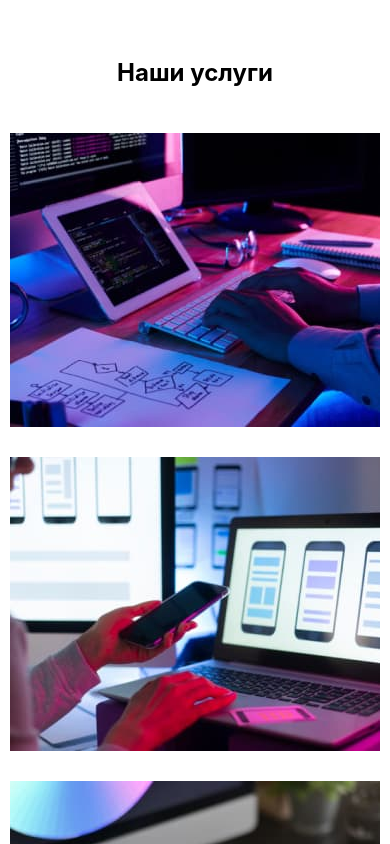
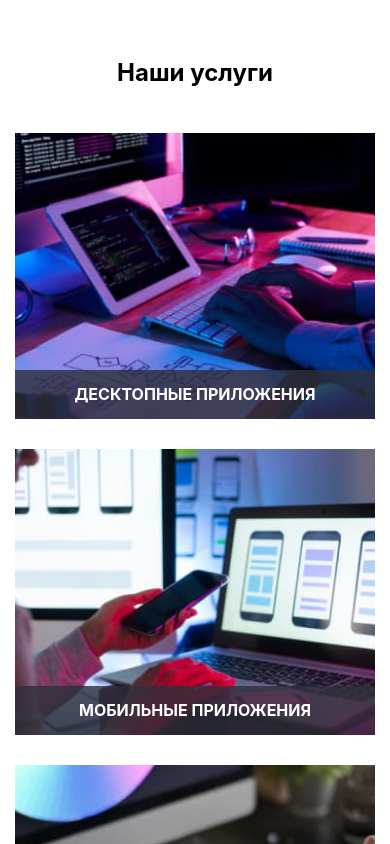
Before and after one commit to TkachAn/react_structture_shablon, a React (Create React App) app: page / in a window 390 px wide. Shown: the part 1740-2584 px from the top of the page. Built offline with nearby package versions, Linux system fonts and the light colour scheme; the HTML template or start-up script is replaced by a standard one.

Commit message:
craft styles
Mobile First

```diff
--- a/src/pages/home/content/craft/s.module.css
+++ b/src/pages/home/content/craft/s.module.css
@@ -1,101 +1,109 @@
-/* s.module.css */
-/* s.module.css */
+/* s.module.css - Mobile First Approach */
 
-/* --- 1. Контейнер галереи (ul.gallery) --- */
-/*
-   В коде React ul.gallery имеет className="gallery".
-   Если этот класс НЕ ИМПОРТИРОВАН из s.module.css, то он должен быть определен в ГЛОБАЛЬНЫХ стилях.
-   Однако, для надежности, я включу его здесь, предполагая, что вы измените React-код на className={s.gallery}.
-   Если вы не хотите менять React-код, уберите этот блок или перенесите его в глобальный CSS.
-*/
+/* ======================================= */
+/* 1. БАЗОВЫЕ СТИЛИ (MOBILE / ДО 768px)  */
+/* ======================================= */
+
 .gallery {
     display: flex;
-    /* Активация Flexbox */
     flex-wrap: wrap;
-    /* Позволяет элементам переноситься на новую строку, если не умещаются */
     list-style: none;
-    padding: 0;
+    padding: 0 15px;
     margin: 0;
     gap: 30px;
-    /* Расстояние между элементами (современный подход) */
-    justify-content: center;
-    /* Центрирование элементов, если их меньше, чем может поместиться в ряд */
 }
 
-
-/* --- 2. Элемент галереи (li.item) --- */
-/*
-   Аналогично, в коде React li.item имеет className="item".
-   Я включу его здесь, предполагая, что вы измените React-код на className={s.item}.
-*/
 .item {
-    /* Чтобы поместилось 3 элемента в ряд (370px * 3 + 30px * 2) */
-    flex-basis: 370px;
-
-    /* Обязательно для правильного позиционирования дочернего элемента s.bgTitle */
+    /* 1 элемент в ряд (Мобильный) */
+    flex-basis: 100%;
     position: relative;
-
-    /* Скрывает части, выходящие за границы (например, для эффекта увеличения) */
     overflow: hidden;
-
-    /* Для плавного перехода при наведении, если таковой будет добавлен к самому item */
     transition: box-shadow 250ms cubic-bezier(0.4, 0, 0.2, 1);
 }
 
-/* Гарантируем, что изображение заполняет li.item и убираем лишний пробел */
 .item img {
     display: block;
     width: 100%;
     height: auto;
 }
 
-
-/* --- 3. Контейнер подписи (s.bgTitle) --- */
+/* Контейнер подписи (s.bgTitle) - ВСЕГДА ВИДИМ на маленьких экранах */
 .bgTitle {
-    /* Абсолютное позиционирование, привязанное к li.item (position: relative) */
     position: absolute;
     bottom: 0;
     left: 0;
     width: 100%;
-    height: 70px;
-    /* Фиксированная высота для блока */
+    height: auto;
+    /* Адаптивная высота */
+    padding: 15px;
+    /* Уменьшенные отступы для мобильных */
 
-    /* Темный полупрозрачный фон */
     background-color: rgba(47, 48, 58, 0.8);
-
-    /* Flexbox для центрирования текста */
     display: flex;
     justify-content: center;
     align-items: center;
 
-    /* Эффект наложения: по умолчанию скрыт */
-    opacity: 0;
-    transition: opacity 250ms cubic-bezier(0.4, 0, 0.2, 1);
+    /* Обязательно: на мобильных opacity: 1 по умолчанию! */
+    opacity: 1;
 }
 
-
-/* --- 4. Стиль текста подписи (s.imgTitle) --- */
 .imgTitle {
     color: #ffffff;
     font-weight: 700;
-    font-size: 18px;
+    font-size: 16px;
+    /* Чуть меньше для мобильных */
     line-height: 1.17;
     text-align: center;
     text-transform: uppercase;
     margin: 0;
-    /* Удаляем стандартные отступы <p> */
 }
 
+/* ======================================= */
+/* 2. ПЛАНШЕТЫ (768px и выше)           */
+/* ======================================= */
+@media screen and (min-width: 768px) {
+    .item {
+        /* 2 элемента в ряд */
+        flex-basis: calc((100% - 30px) / 2);
+    }
 
-/* --- 5. Эффект при наведении --- */
+    /* На планшетах подпись также обычно остается видимой, но если нужно скрыть: */
+    /* .bgTitle { opacity: 1; } */
+
+    .imgTitle {
+        font-size: 18px;
+        /* Восстанавливаем размер */
+    }
+}
+
+/* ======================================= */
+/* 3. ДЕСКТОП (1200px и выше)           */
+/* ======================================= */
+@media screen and (min-width: 1200px) {
+    .item {
+        /* 3 элемента в ряд */
+        flex-basis: calc((100% - 60px) / 3);
+    }
+
+    /* СКРЫВАНИЕ ПОДПИСИ ПО УМОЛЧАНИЮ (Только на десктопе!) */
+    .bgTitle {
+        opacity: 0;
+        height: 70px;
+        /* Фиксированная высота для десктопа */
+        padding: 24px;
+        /* Восстанавливаем отступы */
+        transition: opacity 250ms cubic-bezier(0.4, 0, 0.2, 1);
+    }
+
+    /* Активация HOVER-эффекта (Только на десктопе!) */
     .item:hover .bgTitle {
         opacity: 1;
-    /* Показывает подпись */
+        /* Показывает подпись при наведении */
     }
 
-/* Дополнительно: можно добавить эффект тени */
     .item:hover {
         box-shadow: 0px 1px 1px rgba(0, 0, 0, 0.12),
             0px 4px 4px rgba(0, 0, 0, 0.06),
             1px 4px 6px rgba(0, 0, 0, 0.16);
     }
+}
```
Lines whose indentation alone changed are shown as unchanged.
